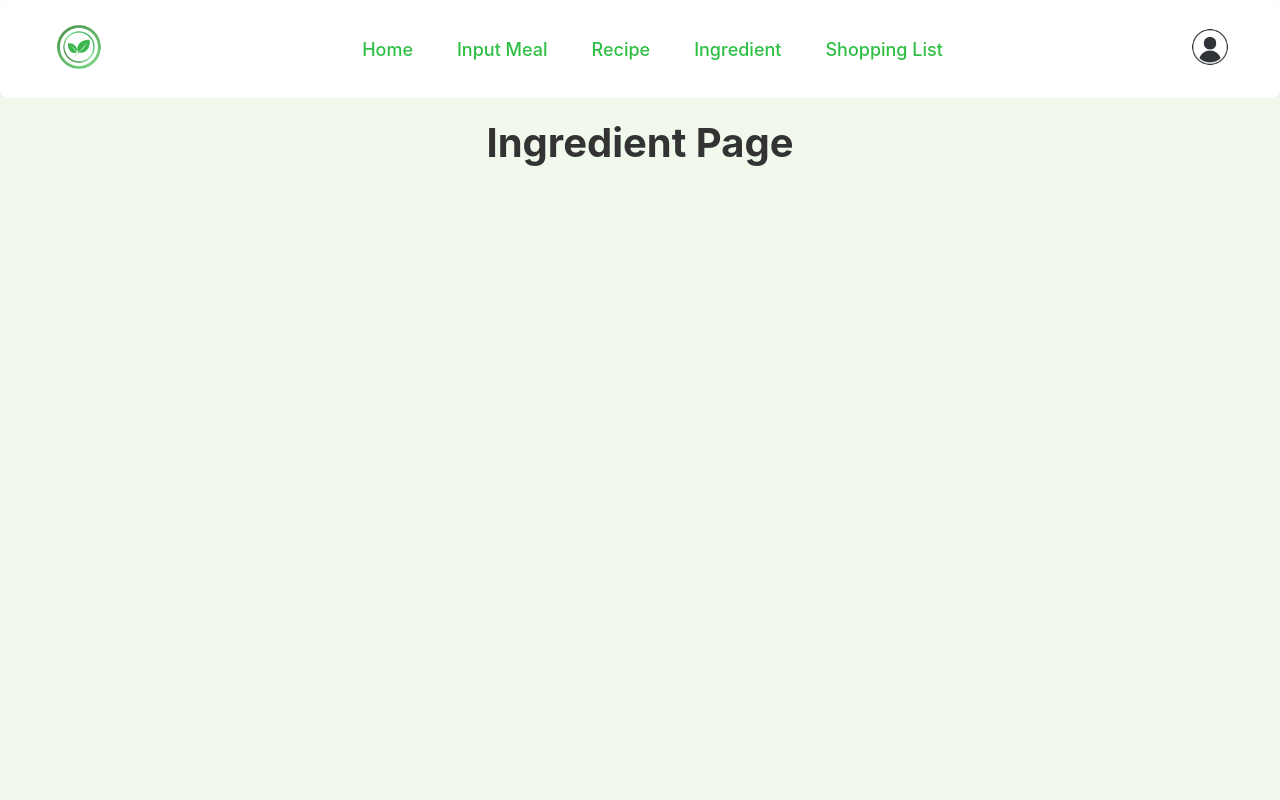
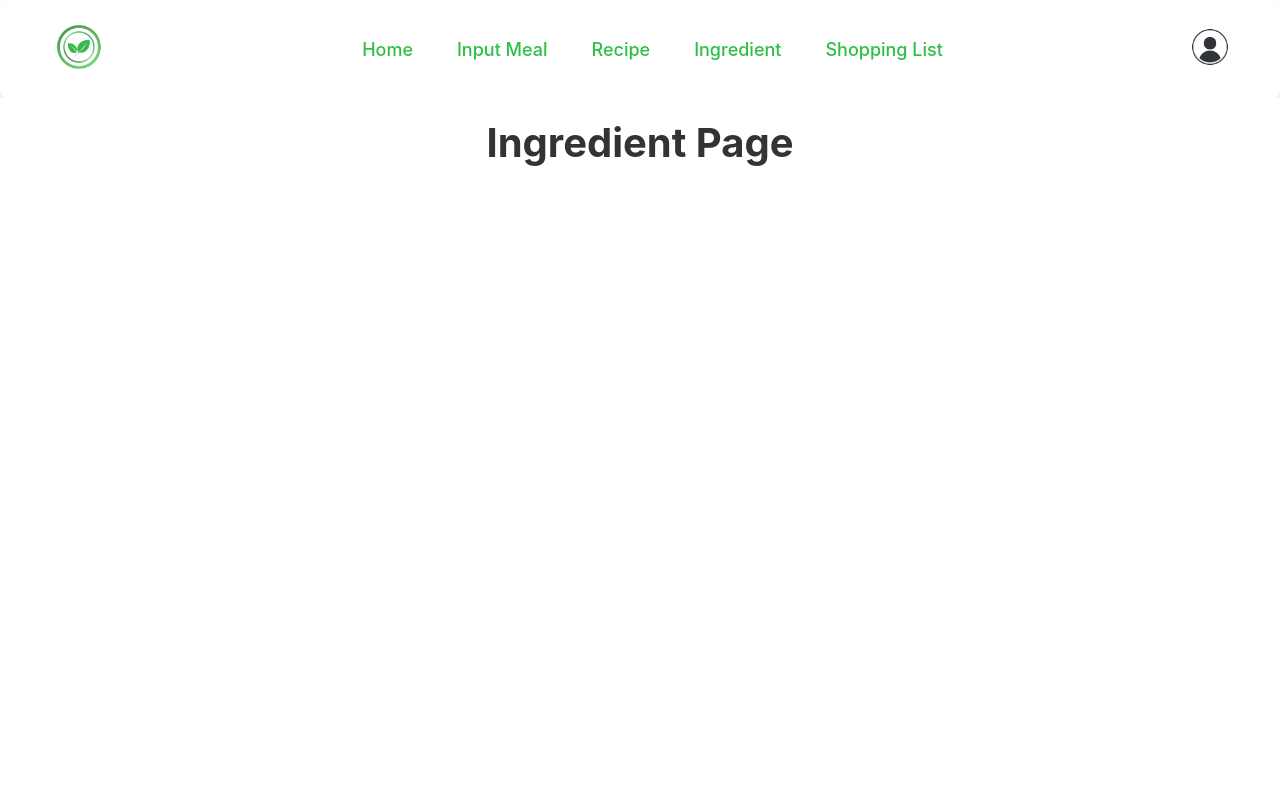
Before and after one commit to The-Feast-Finders/CS2340R_GreenPlate, a React (Create React App) app in the folder gp/: page /ingredient in a window 1280 px wide. Shown: the top 800 px of the page. Built offline with nearby package versions, Linux system fonts and the light colour scheme.

Commit message:
Created white backgrounds for all pages

```diff
--- a/gp/src/pages/IngredientPage.jsx
+++ b/gp/src/pages/IngredientPage.jsx
@@ -1,6 +1,6 @@
 import React from 'react';
 import NavigationBar from '../components/NavigationBar';
-//import './styles/IngredientPage.css'
+
 
 const IngredientPage = () => {
     return (
--- a/gp/src/pages/RecipePage.jsx
+++ b/gp/src/pages/RecipePage.jsx
@@ -1,7 +1,7 @@
 import React from 'react';
 import NavigationBar from '../components/NavigationBar';
 import PieGraph from '../components/PieGraph';
-//import './styles/RecipePage.css'
+
 
 const RecipePage = () => {
     return (
--- a/gp/src/pages/ShoppingListPage.jsx
+++ b/gp/src/pages/ShoppingListPage.jsx
@@ -1,6 +1,5 @@
 import React from 'react';
 import NavigationBar from '../components/NavigationBar';
-//import './styles/ShoppingListPage.css'
 
 const ShoppingList = () => {
     return (
@@ -10,7 +9,6 @@ const ShoppingList = () => {
                 <h1>Shopping List</h1>
                 <p>Welcome to the Shopping List</p>
             </div>
-
         </div>
     );
 };
--- a/gp/src/pages/styles/HomePage.css
+++ b/gp/src/pages/styles/HomePage.css
@@ -6,7 +6,7 @@
     height: 135vh;
     text-align: center;
     padding: 20px;
-    background-color: #f1f9ed;
+    background-color: white;
     /* Light grey background */
 }
 
```
